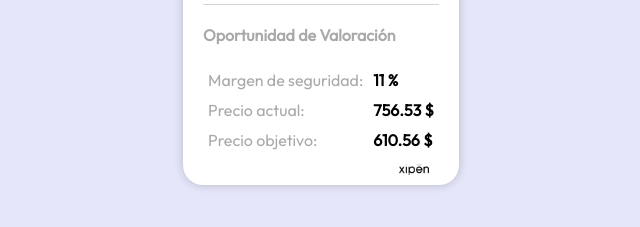
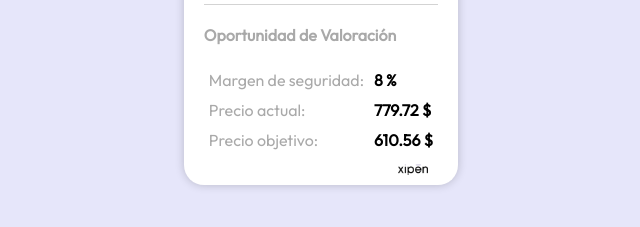
Before and after one commit to Xipen01/ASML, a plain HTML site: page index.html in a window 1280 px wide. Shown: the part 473-700 px from the top of the page, 319-959 px from the left. Drawn offline with Linux system fonts and the light colour scheme.

Commit message:
Actualizar archivo HTML generado automáticamente

```diff
--- a/index.html
+++ b/index.html
@@ -54,8 +54,8 @@
                     <p>Precio objetivo:</p>
                 </div>
                 <div class="columna">
-                    <p class="mi-clase">11 %</p>
-                    <p class="mi-clase">756.53 $</p>
+                    <p class="mi-clase">8 %</p>
+                    <p class="mi-clase">779.72 $</p>
                     <p class="mi-clase">610.56 $</p>
                 </div>
             </div>
```
